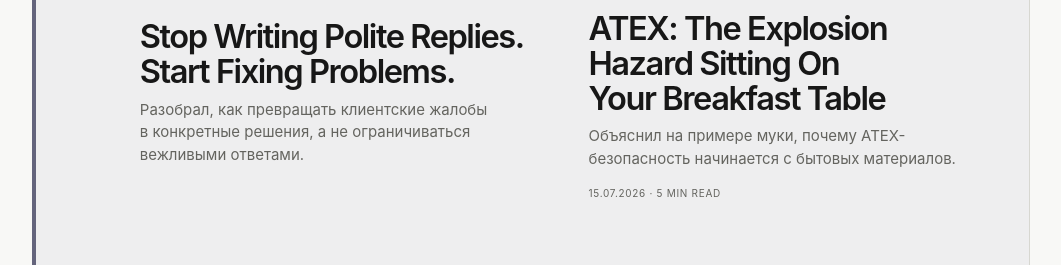
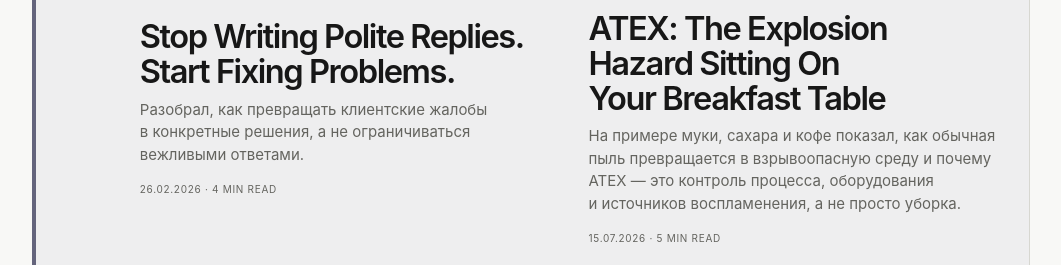
Before and after one commit to mmarkovvvv/mikhail-markov-portfolio, a Next.js app: page / in a window 1280 px wide. Shown: the part 9560-9825 px from the top of the page, without its empty margins (109-1170 px from the left). Built offline with nearby package versions, Linux system fonts and the light colour scheme.

Commit message:
Refine English article metadata

```diff
--- a/app/page.tsx
+++ b/app/page.tsx
@@ -378,12 +378,14 @@ const projectGroups: ProjectGroup[] = [
         ratio: 1622 / 1104,
         type: "link",
         href: "https://medium.com/@mmarkovvvv/stop-writing-polite-replies-start-fixing-problems-9d896f9f9620",
+        date: "26.02.2026",
+        readTime: "4 min read",
       },
       {
         number: "02",
         category: "Medium",
         title: "ATEX: The Explosion Hazard Sitting On Your Breakfast Table",
-        text: "Объяснил на примере муки, почему ATEX-безопасность начинается с бытовых материалов.",
+        text: "На примере муки, сахара и кофе показал, как обычная пыль превращается в взрывоопасную среду и почему ATEX — это контроль процесса, оборудования и источников воспламенения, а не просто уборка.",
         image: "/media/article-atex-flour-cover.png",
         alt: "Обложка статьи ATEX: The Explosion Hazard Sitting On Your Breakfast Table",
         imageKind: "article-cover",
```
Also changed, not shown: 1 other file (tests, documents, lock files or other folders).
